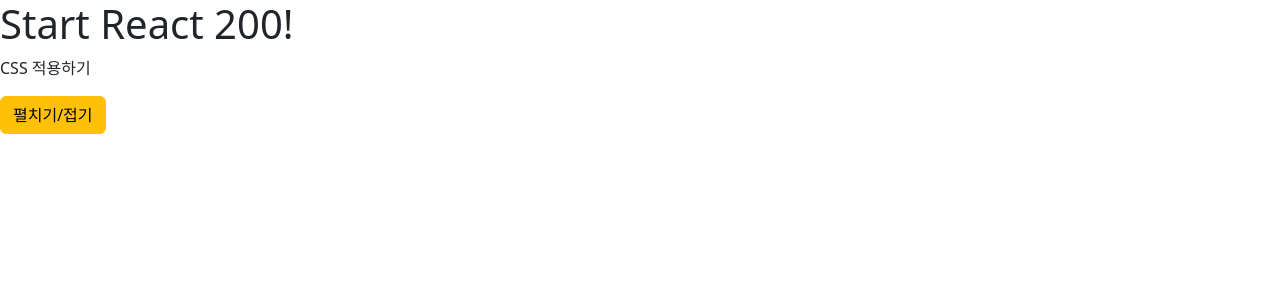
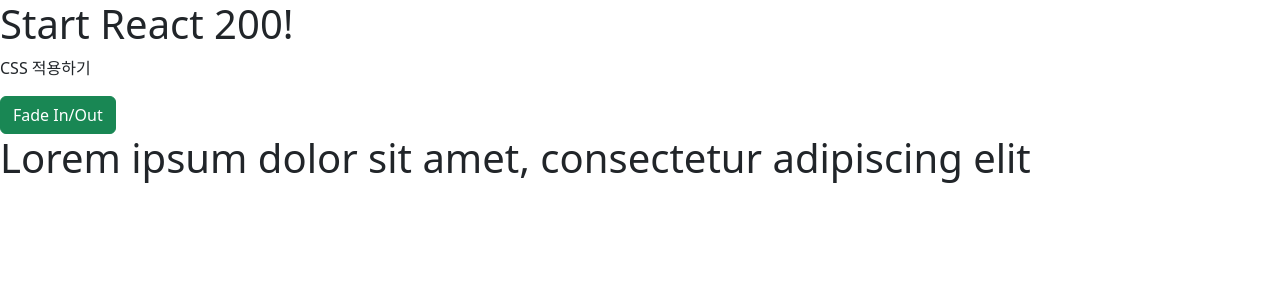
Before and after one commit to jihyean/React200, a React (Create React App) app in the folder client/: page / in a window 1280 px wide. Shown: the top 300 px of the page. Built offline with nearby package versions, Linux system fonts and the light colour scheme.

Commit message:
[043] reactstrap Fade 사용하기

```diff
--- a/client/src/App.js
+++ b/client/src/App.js
@@ -1,6 +1,6 @@
 import React from 'react';
 import './App.css';
-import ReactstrapCollapse from './PART2/R042_ReactstrapCollapse'
+import ReactstrapFade from './PART2/R043_ReactstrapFade'
 import 'bootstrap/dist/css/bootstrap.css'
 
 function App() {
@@ -8,7 +8,7 @@
     <div>
       <h1>Start React 200!</h1>
       <p>CSS 적용하기</p>
-      <ReactstrapCollapse />
+      <ReactstrapFade />
     </div>
   );
 }
--- /dev/null
+++ b/client/src/PART2/R043_ReactstrapFade.js
@@ -0,0 +1,25 @@
+import React, { Component } from 'react';
+import { Button, Fade } from 'reactstrap';
+
+class R043_ReactstrapFade extends Component {
+  constructor (props) {
+      super(props);
+      this.state = { fadeInOut: true }
+  }
+
+  toggle = (e) => {
+      this.setState({ fadeInOut: !this.state.fadeInOut })
+  }
+
+  render() {
+    return (
+      <div>
+          <Button color="success" onClick={this.toggle}>Fade In/Out</Button>
+          <Fade in={this.state.fadeInOut} tag="h1">
+            Lorem ipsum dolor sit amet, consectetur adipiscing elit
+          </Fade>
+      </div>
+    )}
+}
+
+export default R043_ReactstrapFade;
```
